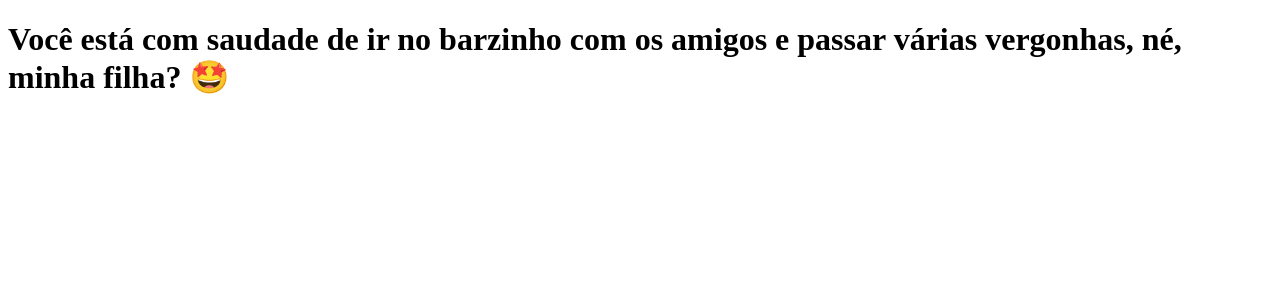
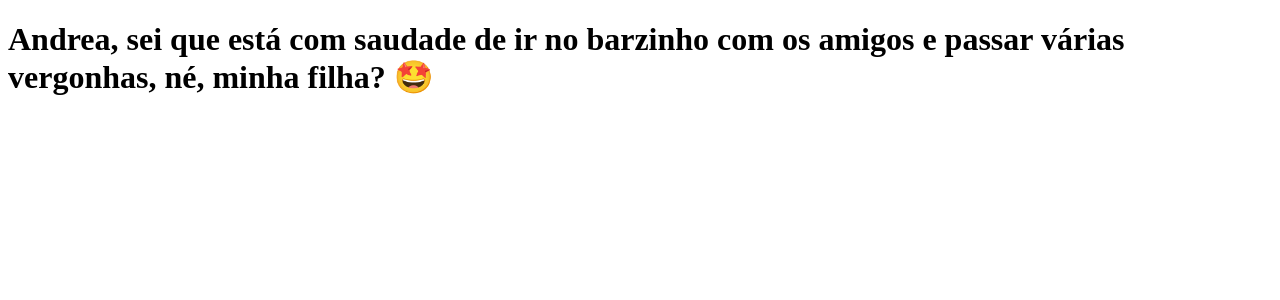
Before and after one commit to victorijsn/clone-tabnews, a Next.js app: page / in a window 1280 px wide. Shown: the top 300 px of the page. Built offline with nearby package versions, Linux system fonts and the light colour scheme.

Commit message:
atualizando a frase inicial

```diff
--- a/pages/index.js
+++ b/pages/index.js
@@ -1,5 +1,5 @@
 function Home() {
-    return <h1>Você está com saudade de ir no barzinho com os amigos e passar várias vergonhas, né, minha filha? 🤩</h1>
+    return <h1>Andrea, sei que está com saudade de ir no barzinho com os amigos e passar várias vergonhas, né, minha filha? 🤩</h1>
 }
 
 export default Home;
```
